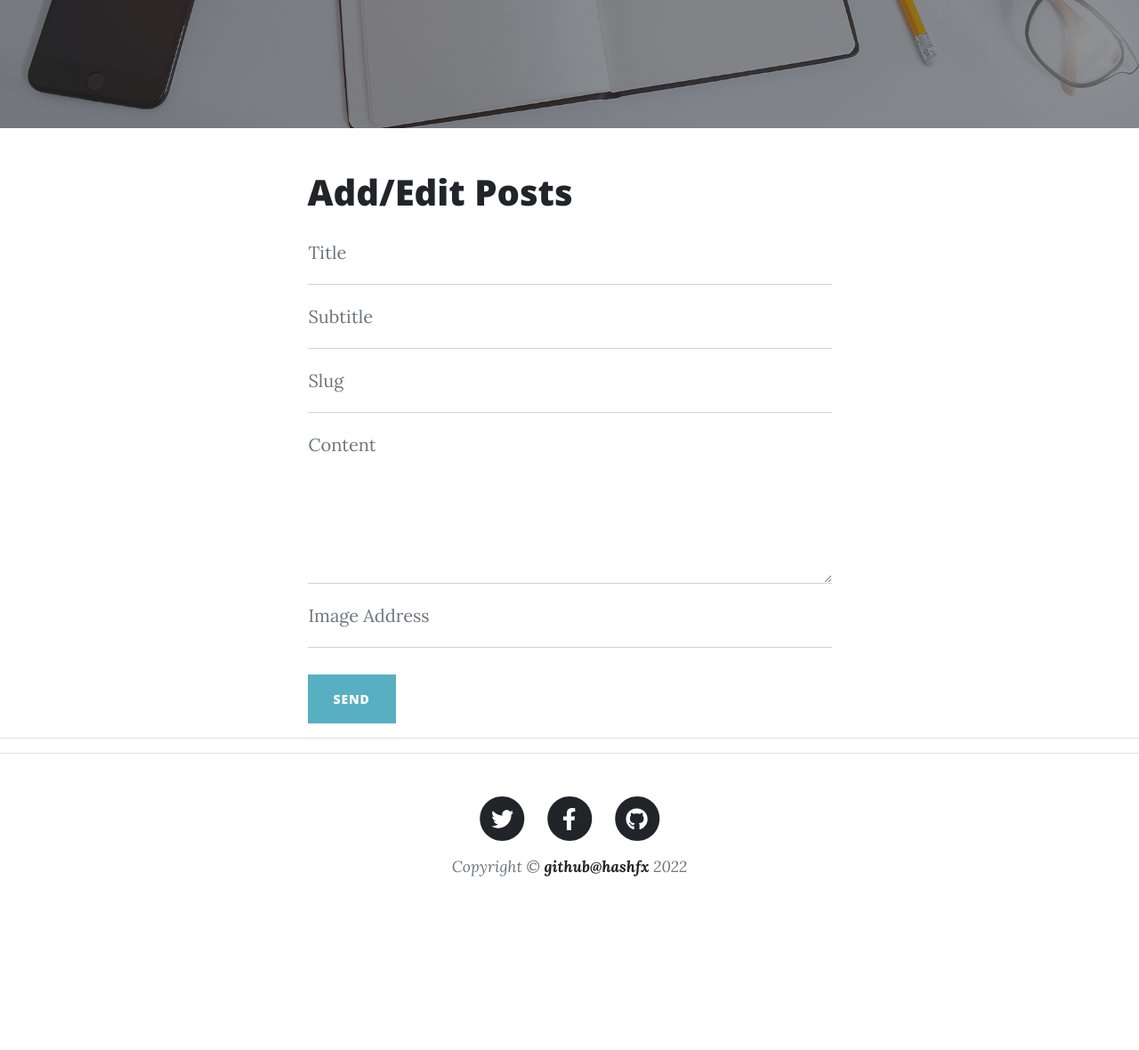
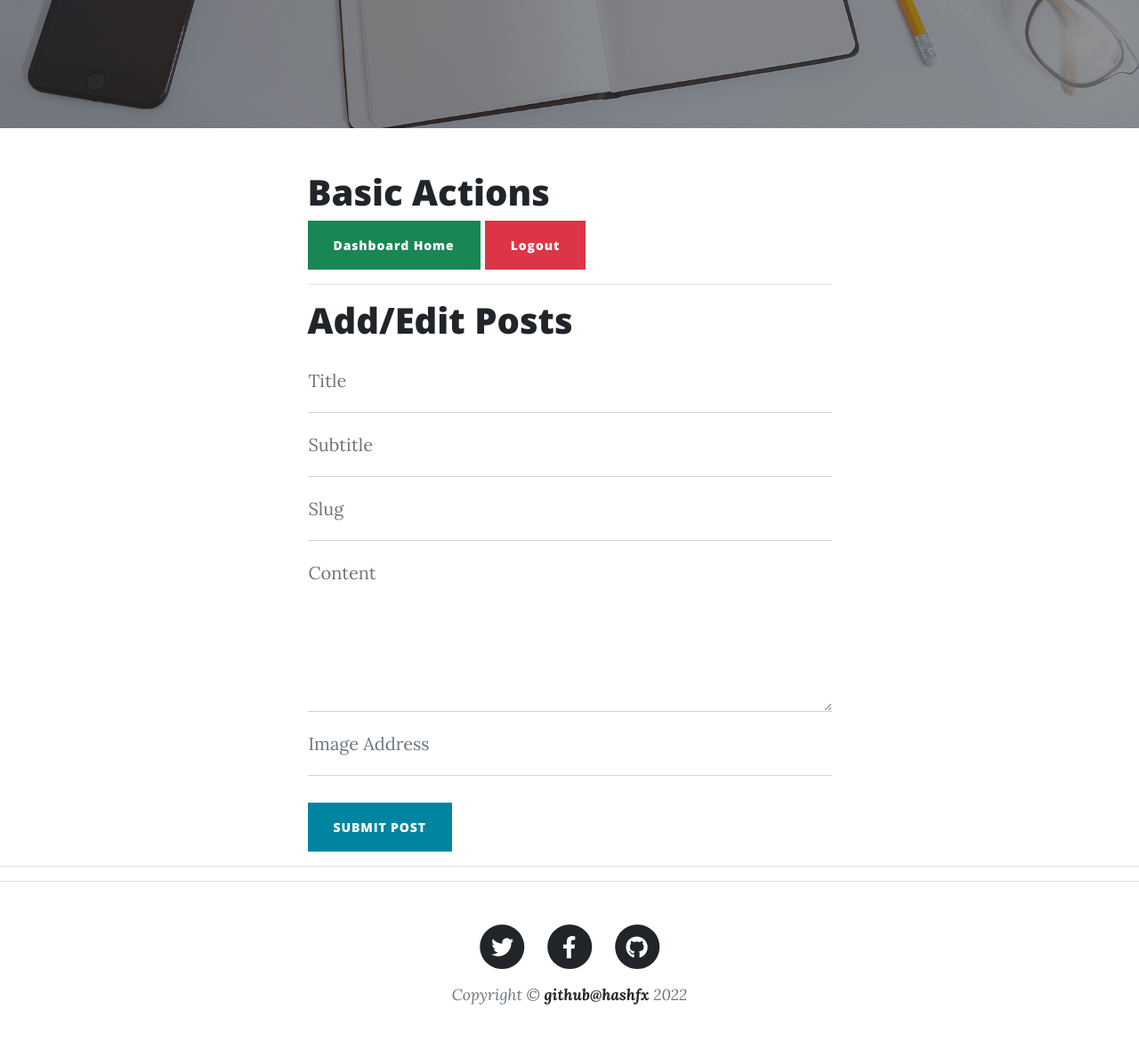
Before and after one commit to hashfx/techblog, a Flask app: template templates/edit.html in a window 1280 px wide. Shown: the part 484-1664 px from the top of the page at 89% size. Before the commit the page ends 1469 px from the top, so only its background shows below. Run offline with Flask 2, Linux system fonts and the light colour scheme; the template is opened without the code that fills it, so the values that code supplies are empty; some libraries are stand-ins or nearby versions.

Commit message:
add edit display posts

```diff
--- a/main.py
+++ b/main.py
@@ -1,4 +1,4 @@
-from flask import Flask, render_template, request, session
+from flask import Flask, render_template, request, session, redirect
 from flask_sqlalchemy import SQLAlchemy
 from sqlalchemy import create_engine
 from flask_mail import Mail
@@ -125,7 +125,7 @@ def contact():
     return render_template('contact.html', params=params)
 
 
-@app.route("/edit/<string:sno>", methods=['GET'])
+@app.route("/edit/<string:sno>", methods=['GET', 'POST'])
 def edit(sno):
     # check if user is logged in
     if ('user' in session and session['user'] == params['admin_user']):
@@ -136,14 +136,28 @@ def edit(sno):
             edit_slug = request.form.get('slug')
             edit_content = request.form.get('content')
             edit_img = request.form.get('img')
+            edit_date = datetime.now()
 
             # if sno is 0, new post is written; else existing post is being edited
-            if sno == '0':
+            if sno == 'new':
                 post = Posts(title=edit_title, subtitle=edit_subtitle, slug=edit_slug, content=edit_content,
-                             img_file=edit_img)
+                             img_file=edit_img, date=edit_date)
                 db.session.add(post)
                 db.session.commit()
-        return render_template('edit.html', params=params)
+            # fetch existing post to edit
+            else:
+                post = Posts.query.filter_by(sno=sno).first()
+                post.title = edit_title
+                post.slug = edit_slug
+                post.subtitle = edit_subtitle
+                post.content = edit_content
+                post.img_file = edit_img
+                post.date = edit_date
+                db.session.commit()
+                return redirect('/edit/' + sno)  # redirect to
+
+        post = Posts.query.filter_by(sno=sno).first()
+        return render_template('edit.html', params=params, post=post)
 
     # else:
     #     return render_template('login.html', params=params)
--- a/structure.txt
+++ b/structure.txt
@@ -25,3 +25,7 @@ set secret key in flask
 create jinja table to display post content on dashboard
 create log out button in dashboard
 create edit post UI in edit.html
+add a new post
+edit an existing post
+display existing data in 'value' attribute of edit.html
+file upload utility at dashboard
--- a/templates/edit.html
+++ b/templates/edit.html
@@ -21,27 +21,38 @@
     <div class="row gx-4 gx-lg-5 justify-content-center">
         <div class="col-md-10 col-lg-8 col-xl-7">
 
+            <h1>Basic Actions</h1>
+            <a href="/dashboard">
+                <button class="btn btn-success">Dashboard Home</button>
+            </a>
+            <a href="/logout">
+                <button class="btn btn-danger">Logout</button>
+            </a>
+
+            <hr>
+
             <h1>Add/Edit Posts</h1>
 
-            <form id="contactForm" data-sb-form-api-token="API_TOKEN" action="/contact" method="post" novalidate>
+            <form id="contactForm" data-sb-form-api-token="API_TOKEN" action="/edit/{{post.sno}}" method="post"
+                  novalidate>
                 <!--                    <form id="contactForm" action="/contact" method="post" novalidate>-->
                 <div class="form-floating">
                     <input class="form-control" id="title" name="title" type="text"
-                           placeholder="Enter Title..."
+                           placeholder="Enter Title..." value="{{post.title}}"
                            data-sb-validations="required"/>
                     <label for="title">Title</label>
                     <div class="invalid-feedback" data-sb-feedback="name:required">A Title is required.</div>
                 </div>
                 <div class="form-floating">
                     <input class="form-control" id="subtitle" name="subtitle" type="text"
-                           placeholder="Enter your Subtitle..."/>
+                           placeholder="Enter your Subtitle..." value="{{post.subtitle}}"/>
                     <label for="subtitle">Subtitle</label>
                     <div class="invalid-feedback">A Subtitle is required.</div>
                     <div class="invalid-feedback">Subtitle is not valid.</div>
                 </div>
                 <div class="form-floating">
                     <input class="form-control" id="slug" name="slug" type="text"
-                           placeholder="Enter Slug of Post..."/>
+                           placeholder="Enter Slug of Post..." value="{{post.slug}}"/>
                     <label for="slug">Slug</label>
                     <div class="invalid-feedback" data-sb-feedback="phone:required">A slug is
                         required.
@@ -50,7 +61,7 @@
                 <div class="form-floating">
                             <textarea class="form-control" id="content" name="content"
                                       placeholder="Enter your content here..."
-                                      style="height: 12rem"></textarea>
+                                      style="height: 12rem">{{post.content}}</textarea>
                     <label for="content">Content</label>
                     <div class="invalid-feedback" data-sb-feedback="message:required">A Content is required.
                     </div>
@@ -58,7 +69,7 @@
 
                 <div class="form-floating">
                     <input class="form-control" id="img" name="img" type="text"
-                           placeholder="Enter Image Name..."/>
+                           placeholder="Enter Image Name..." value="{{post.img_file}}"/>
                     <label for="img">Image Address</label>
                     <div class="invalid-feedback" data-sb-feedback="phone:required">An Image is
                         required.
@@ -73,9 +84,6 @@
                 <div class="d-none" id="submitSuccessMessage">
                     <div class="text-center mb-3">
                         <div class="fw-bolder">Form submission successful!</div>
-                        To activate this form, sign up at
-                        <br/>
-                        <a href="https://startbootstrap.com/solution/contact-forms">https://startbootstrap.com/solution/contact-forms</a>
                     </div>
                 </div>
                 <!-- Submit error message-->
@@ -86,7 +94,7 @@
                     <div class="text-center text-danger mb-3">Error sending message!</div>
                 </div>
                 <!-- Submit Button-->
-                <button class="btn btn-primary text-uppercase disabled" id="submitButton" type="submit">Send
+                <button class="btn btn-primary text-uppercase" id="submitButton" type="submit">Submit Post
                 </button>
             </form>
 
```
Also changed, not shown: templates/dashboard.html (+11 -0 lines).
